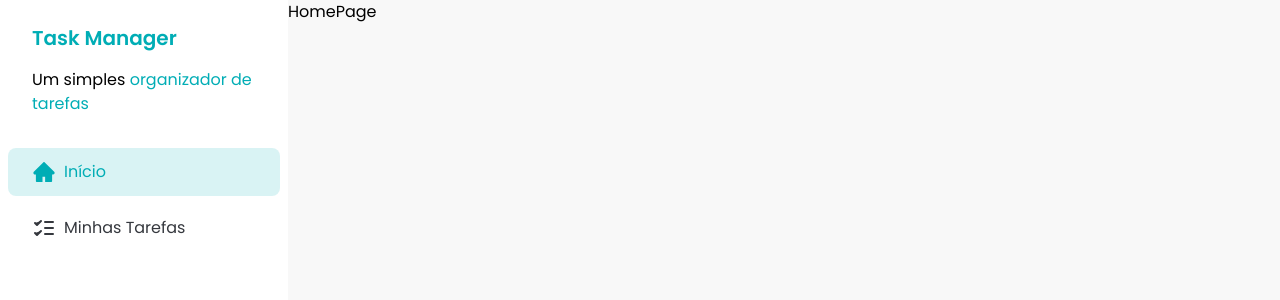
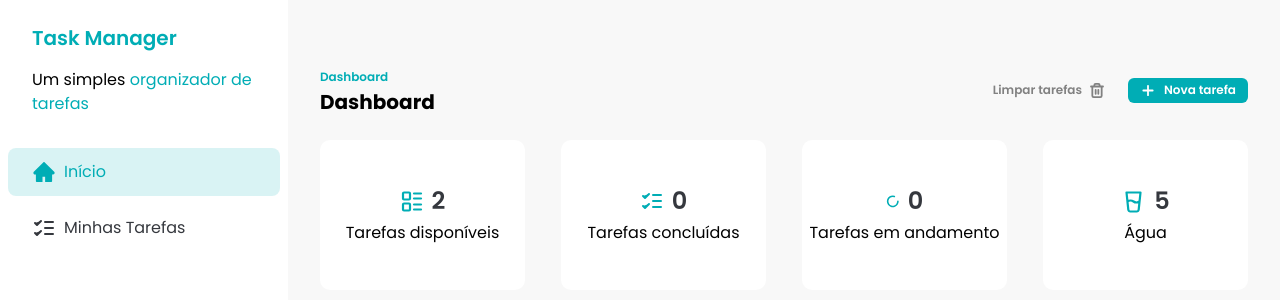
Before and after one commit to thi7silva/TaskManager, a React (Vite) app: page / in a window 1280 px wide. Shown: the top 300 px of the page. Built offline with nearby package versions, Linux system fonts and the light colour scheme; data requests are answered from the project's data file.

Commit message:
feat: add dashboardCard

```diff
--- a/db.json
+++ b/db.json
@@ -6,6 +6,13 @@
       "description": "etetete",
       "time": "morning",
       "status": "not_started"
+    },
+    {
+      "id": "bc57b5a2-059b-4603-a4c9-25a48043956e",
+      "title": "Thiago",
+      "description": "Teste",
+      "time": "afternoon",
+      "status": "not_started"
     }
   ]
 }
--- /dev/null
+++ b/src/components/DashboardCard.jsx
@@ -0,0 +1,15 @@
+const DashboardCard = ({ icon, mainText, secondaryText }) => {
+  return (
+    <div className="flex h-[150px] flex-col items-center justify-center gap-1 rounded-[10px] bg-white">
+      <div className="flex items-center gap-2">
+        <span className="text-brand-primary">{icon}</span>
+        <p className="text-brand-dark-blue text-2xl font-semibold">
+          {mainText}
+        </p>
+      </div>
+      {secondaryText}
+    </div>
+  );
+};
+
+export default DashboardCard;
--- /dev/null
+++ b/src/components/Header.jsx
@@ -0,0 +1,38 @@
+import { useState } from "react";
+
+import { AddIcon, TrashIcon } from "../assets/icons";
+import AddTaskDialog from "./AddTaskDialog";
+import Button from "./Button";
+
+const Header = ({ subtitle, title }) => {
+  const [addTaskDialogIsOpen, setAddTaskDialogIsOpen] = useState(false);
+
+  return (
+    <div className="flex w-full justify-between">
+      <div>
+        <span className="text-brand-primary text-xs font-semibold">
+          {subtitle}
+        </span>
+        <h2 className="text-xl font-bold">{title}</h2>
+      </div>
+
+      <div className="flex items-center gap-3">
+        <Button color="ghost">
+          Limpar tarefas
+          <TrashIcon />
+        </Button>
+
+        <Button onClick={() => setAddTaskDialogIsOpen(true)}>
+          <AddIcon />
+          Nova tarefa
+        </Button>
+        <AddTaskDialog
+          isOpen={addTaskDialogIsOpen}
+          handleClose={() => setAddTaskDialogIsOpen(false)}
+        />
+      </div>
+    </div>
+  );
+};
+
+export default Header;
--- a/src/components/Tasks.jsx
+++ b/src/components/Tasks.jsx
@@ -1,79 +1,47 @@
-import { useQueryClient } from '@tanstack/react-query';
-import { useState } from 'react';
-import { toast } from 'sonner';
+import { useQueryClient } from "@tanstack/react-query";
+import { toast } from "sonner";
 
-import {
-  AddIcon,
-  CloudSunIcon,
-  MoonIcon,
-  SunIcon,
-  TrashIcon,
-} from '../assets/icons';
-import { useGetTasks } from '../hooks/data/use-get-tasks.js';
-import AddTaskDialog from './AddTaskDialog.jsx';
-import Button from './Button';
-import TaskItem from './TaskItem.jsx';
-import TasksSeparator from './TasksSeparator';
+import { CloudSunIcon, MoonIcon, SunIcon } from "../assets/icons";
+import { useGetTasks } from "../hooks/data/use-get-tasks.js";
+import { taskQueryKeys } from "../keys/queries.js";
+import Header from "./Header.jsx";
+import TaskItem from "./TaskItem.jsx";
+import TasksSeparator from "./TasksSeparator";
 
 const Tasks = () => {
   const queryClient = useQueryClient();
   const { data: tasks } = useGetTasks();
 
-  const [addTaskDialogIsOpen, setAddTaskDialogIsOpen] = useState(false);
-
-  const morningTasks = tasks?.filter((task) => task.time === 'morning');
-  const afternoonTasks = tasks?.filter((task) => task.time === 'afternoon');
-  const eveningTasks = tasks?.filter((task) => task.time === 'evening');
+  const morningTasks = tasks?.filter((task) => task.time === "morning");
+  const afternoonTasks = tasks?.filter((task) => task.time === "afternoon");
+  const eveningTasks = tasks?.filter((task) => task.time === "evening");
 
   const handleTaskCheckboxClick = (taskId) => {
     const newTasks = tasks?.map((task) => {
       if (task.id !== taskId) {
         return task;
       }
-      if (task.status === 'not_started') {
-        toast.success('Tarefa iniciada com sucesso!');
-        return { ...task, status: 'in_progress' };
+      if (task.status === "not_started") {
+        toast.success("Tarefa iniciada com sucesso!");
+        return { ...task, status: "in_progress" };
       }
-      if (task.status === 'in_progress') {
-        toast.success('Tarefa concluída com sucesso!');
-        return { ...task, status: 'done' };
+      if (task.status === "in_progress") {
+        toast.success("Tarefa concluída com sucesso!");
+        return { ...task, status: "done" };
       }
-      if (task.status === 'done') {
-        toast.success('Tarefa reiniciada com sucesso!');
-        return { ...task, status: 'not_started' };
+      if (task.status === "done") {
+        toast.success("Tarefa reiniciada com sucesso!");
+        return { ...task, status: "not_started" };
       }
       return task;
     });
 
-    queryClient.setQueryData(['tasks'], newTasks);
+    queryClient.setQueryData(taskQueryKeys.getAll(), newTasks);
   };
 
   return (
     <div className="w-full space-y-6 px-8 py-16">
-      <div className="flex w-full justify-between">
-        <div>
-          <span className="text-brand-primary text-xs font-semibold">
-            Minhas Tarefas
-          </span>
-          <h2 className="text-xl font-bold">Minhas Tarefas</h2>
-        </div>
-
-        <div className="flex items-center gap-3">
-          <Button color="ghost">
-            Limpar tarefas
-            <TrashIcon />
-          </Button>
-
-          <Button onClick={() => setAddTaskDialogIsOpen(true)}>
-            <AddIcon />
-            Nova tarefa
-          </Button>
-          <AddTaskDialog
-            isOpen={addTaskDialogIsOpen}
-            handleClose={() => setAddTaskDialogIsOpen(false)}
-          />
-        </div>
-      </div>
+      <Header subtitle="Minhas Tarefas" title="Minhas Tarefas" />
 
       <div className="rounded-xl bg-white p-6">
         <div className="space-y-3">
--- a/src/pages/Home.jsx
+++ b/src/pages/Home.jsx
@@ -1,10 +1,53 @@
-import Sidebar from '../components/Sidebar';
+import {
+  GlassWaterIcon,
+  LoaderIcon,
+  Tasks2Icon,
+  TasksIcon,
+} from "../assets/icons";
+import DashboardCard from "../components/DashboardCard";
+import Header from "../components/Header";
+import Sidebar from "../components/Sidebar";
+import { useGetTasks } from "../hooks/data/use-get-tasks";
 
 const HomePage = () => {
+  const { data: tasks } = useGetTasks();
+
+  const inProgressTasks = tasks?.filter(
+    (task) => task.status === "in_progress"
+  ).length;
+
+  const completedTasks = tasks?.filter(
+    (task) => task.status === "completed"
+  ).length;
+
   return (
     <div className="flex">
       <Sidebar />
-      <h1>HomePage</h1>
+      <div className="w-full space-y-6 px-8 py-16">
+        <Header subtitle="Dashboard" title="Dashboard" />
+        <div className="grid grid-cols-4 gap-9">
+          <DashboardCard
+            icon={<Tasks2Icon />}
+            mainText={tasks?.length}
+            secondaryText="Tarefas disponíveis"
+          />
+          <DashboardCard
+            icon={<TasksIcon />}
+            mainText={completedTasks}
+            secondaryText="Tarefas concluídas"
+          />
+          <DashboardCard
+            icon={<LoaderIcon />}
+            mainText={inProgressTasks}
+            secondaryText="Tarefas em andamento"
+          />
+          <DashboardCard
+            icon={<GlassWaterIcon />}
+            mainText="5"
+            secondaryText="Água"
+          />
+        </div>
+      </div>
     </div>
   );
 };
```
Also changed, not shown: src/assets/icons/index.js (+16 -12 lines), src/assets/icons/glass-water.svg (added), src/assets/icons/tasks-2.svg (added).
